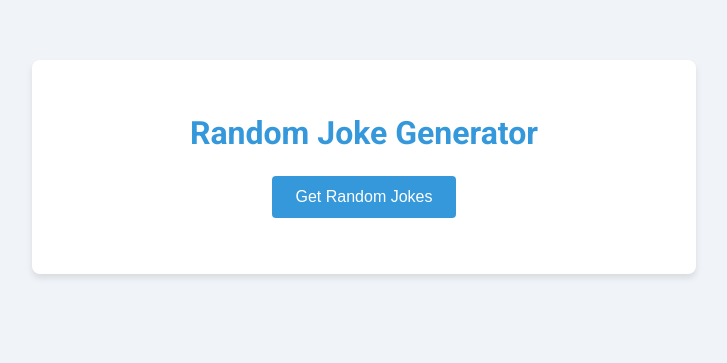
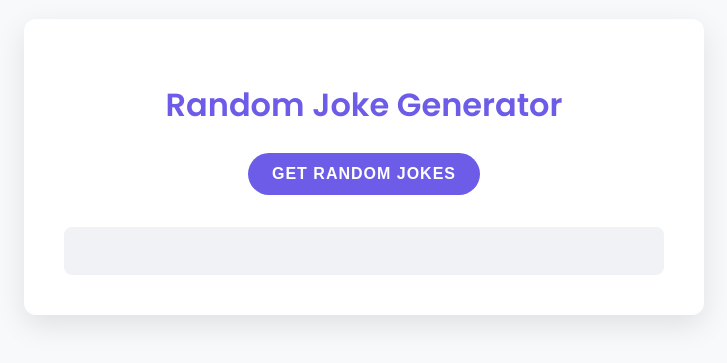
Before and after one commit to informativly/informativly-fastapi, a plain HTML site: page static/index.html in a window 1280 px wide. Shown: the part 233-596 px from the top of the page, without its empty margins (276-1003 px from the left). Drawn offline with Linux system fonts and the light colour scheme.

Commit message:
Solved issue 19

```diff
--- a/static/index.html
+++ b/static/index.html
@@ -4,11 +4,11 @@
     <meta charset="UTF-8">
     <meta name="viewport" content="width=device-width, initial-scale=1.0">
     <title>Random Joke Generator</title>
-    <link href="https://fonts.googleapis.com/css2?family=Roboto:wght@300;400;700&display=swap" rel="stylesheet">
+    <link href="https://fonts.googleapis.com/css2?family=Poppins:wght@300;400;600&display=swap" rel="stylesheet">
     <style>
         body {
-            font-family: 'Roboto', sans-serif;
-            background-color: #f0f4f8;
+            font-family: 'Poppins', sans-serif;
+            background-color: #f8f9fa;
             color: #333;
             display: flex;
             justify-content: center;
@@ -18,35 +18,45 @@
         }
         .container {
             background-color: #ffffff;
-            border-radius: 8px;
-            box-shadow: 0 4px 6px rgba(0, 0, 0, 0.1);
-            padding: 2rem;
+            border-radius: 12px;
+            box-shadow: 0 10px 30px rgba(0, 0, 0, 0.1);
+            padding: 2.5rem;
             text-align: center;
             max-width: 600px;
             width: 90%;
         }
         h1 {
-            color: #3498db;
+            color: #6c5ce7;
             margin-bottom: 1.5rem;
+            font-weight: 600;
         }
         #get-joke {
-            background-color: #3498db;
+            background-color: #6c5ce7;
             color: white;
             border: none;
             padding: 0.75rem 1.5rem;
             font-size: 1rem;
-            border-radius: 4px;
+            border-radius: 50px;
             cursor: pointer;
-            transition: background-color 0.3s ease;
+            transition: all 0.3s ease;
+            font-weight: 600;
+            text-transform: uppercase;
+            letter-spacing: 1px;
         }
         #get-joke:hover {
-            background-color: #2980b9;
+            background-color: #5649c9;
+            transform: translateY(-2px);
+            box-shadow: 0 4px 10px rgba(108, 92, 231, 0.3);
         }
         #joke-display {
-            margin-top: 1.5rem;
+            margin-top: 2rem;
             font-size: 1.1rem;
-            line-height: 1.6;
+            line-height: 1.8;
             white-space: pre-wrap;
+            background-color: #f0f2f5;
+            padding: 1.5rem;
+            border-radius: 8px;
+            text-align: left;
         }
     </style>
     <script src="/static/js/jokes.js" defer></script>
@@ -55,7 +65,7 @@
     <div class="container">
         <h1>Random Joke Generator</h1>
         <button id="get-joke">Get Random Jokes</button>
-        <p id="joke-display"></p>
+        <div id="joke-display"></div>
     </div>
 </body>
 </html>
--- a/static/js/jokes.js
+++ b/static/js/jokes.js
@@ -3,8 +3,13 @@ document.addEventListener('DOMContentLoaded', function() {
     const jokeDisplay = document.getElementById('joke-display');
 
     jokeButton.addEventListener('click', async function() {
-        const response = await fetch('/random_joke');
-        const data = await response.json();
-        jokeDisplay.textContent = `${data.jokes[0]}\n${data.jokes[1]}`;
+        try {
+            const response = await fetch('/random_joke');
+            const data = await response.json();
+            jokeDisplay.innerHTML = `1. ${data.jokes[0]}<br><br>2. ${data.jokes[1]}`;
+        } catch (error) {
+            console.error('Error fetching jokes:', error);
+            jokeDisplay.textContent = 'Oops! Failed to fetch jokes. Please try again.';
+        }
     });
 });
```
